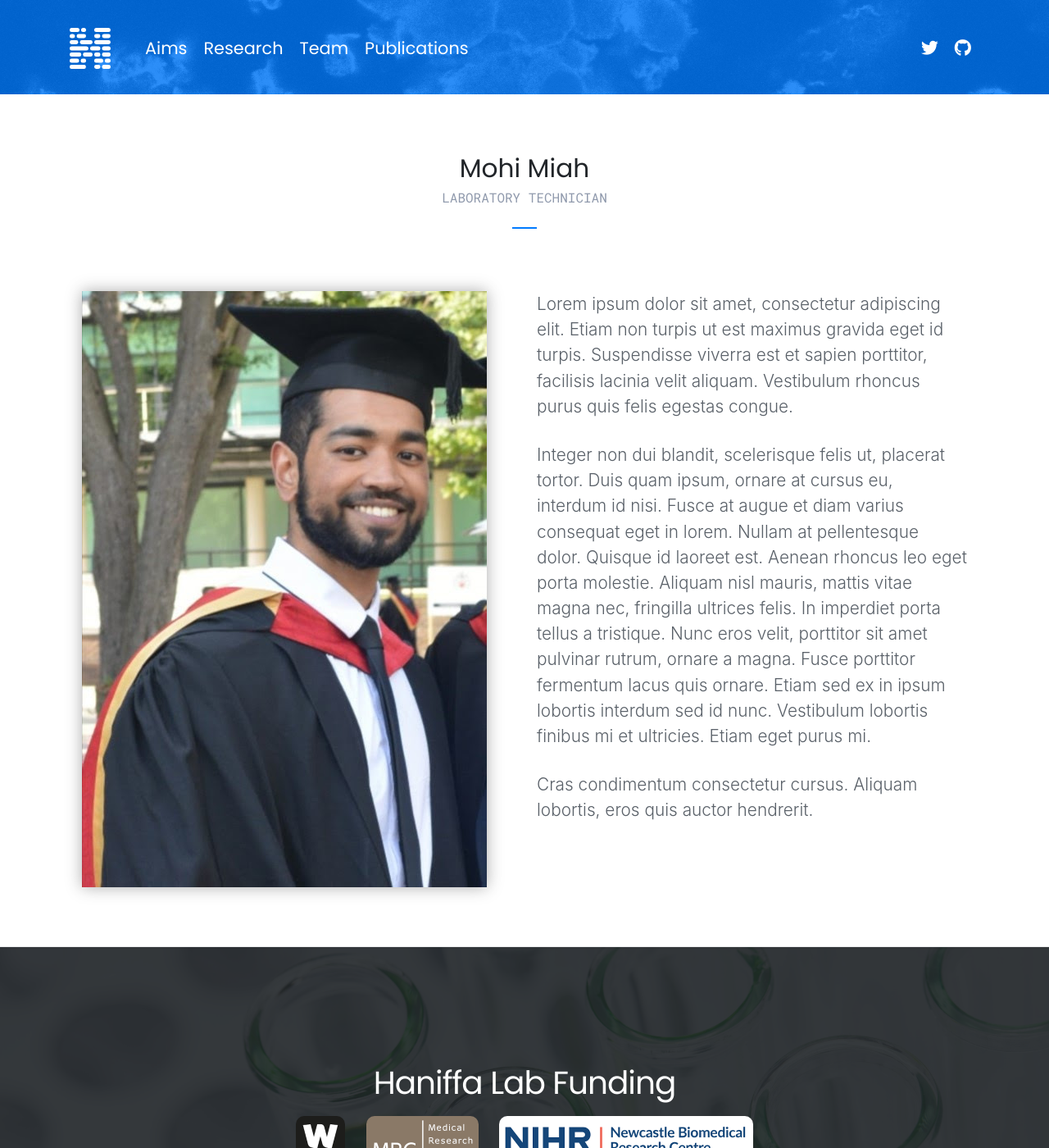
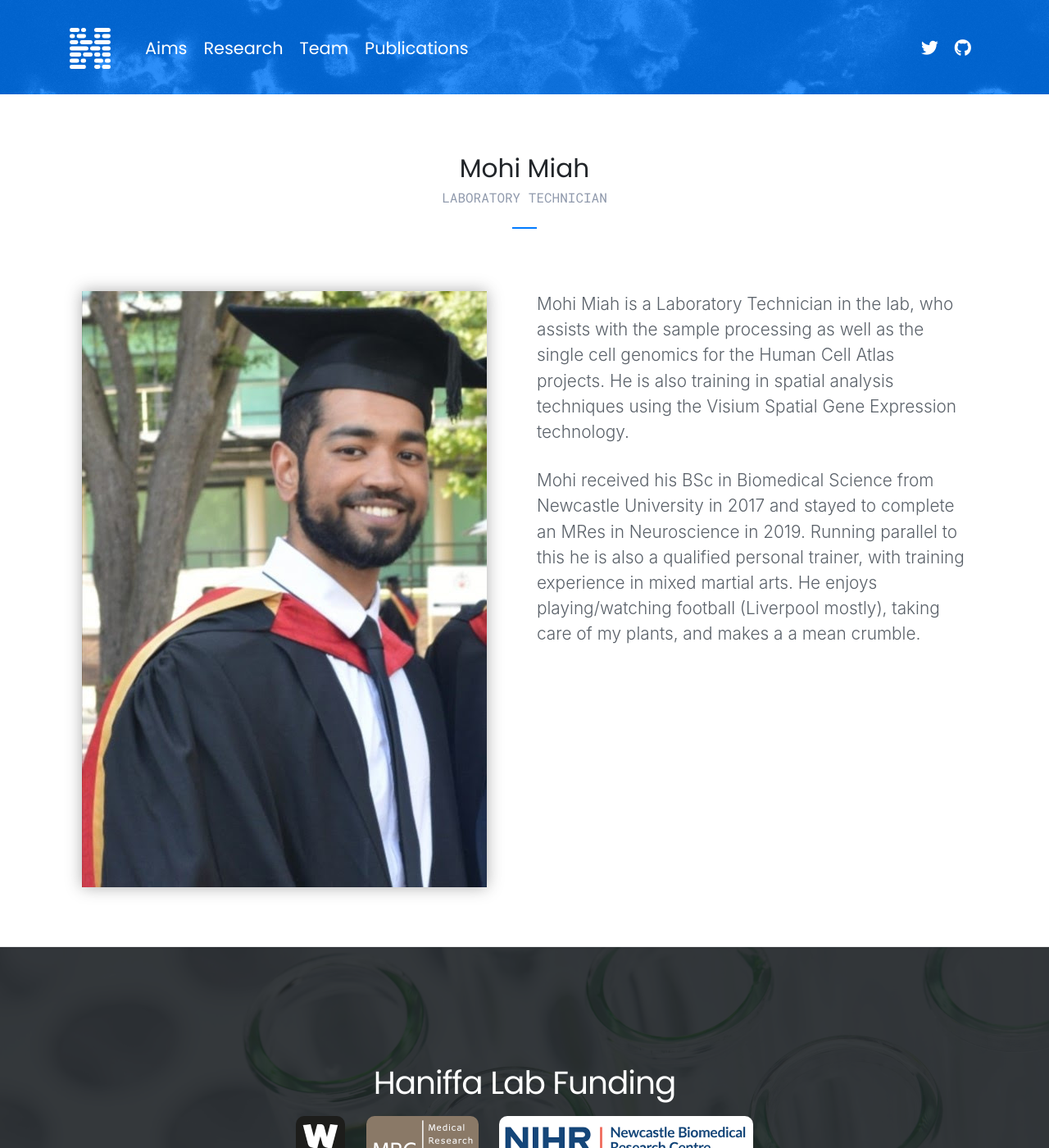
Before and after one commit to haniffalab/haniffalab.github.io, a Jekyll site: the page built from _team/mohi-miah.markdown, in a window 1280 px wide and 1400 px high. Shown: the whole window at 82% size. Built offline with Jekyll 4.4.1, drawn with Linux system fonts in a browser that asks for light colours; nearby versions of some CDN libraries.

Commit message:
profile updates

```diff
--- a/_team/gary-reynolds.markdown
+++ b/_team/gary-reynolds.markdown
@@ -5,8 +5,4 @@ position: "Wellcome Trust Clinical Career Development Fellow and Honorary Consul
 thumbnail: "gary-reynolds.png"
 image: "gary-reynolds-full.png"
 ---
-Lorem ipsum dolor sit amet, consectetur adipiscing elit. Etiam non turpis ut est maximus gravida eget id turpis. Suspendisse viverra est et sapien porttitor, facilisis lacinia velit aliquam. Vestibulum rhoncus purus quis felis egestas congue.
-
-Integer non dui blandit, scelerisque felis ut, placerat tortor. Duis quam ipsum, ornare at cursus eu, interdum id nisi. Fusce at augue et diam varius consequat eget in lorem. Nullam at pellentesque dolor. Quisque id laoreet est. Aenean rhoncus leo eget porta molestie. Aliquam nisl mauris, mattis vitae magna nec, fringilla ultrices felis. In imperdiet porta tellus a tristique. Nunc eros velit, porttitor sit amet pulvinar rutrum, ornare a magna. Fusce porttitor fermentum lacus quis ornare. Etiam sed ex in ipsum lobortis interdum sed id nunc. Vestibulum lobortis finibus mi et ultricies. Etiam eget purus mi.
-
-Cras condimentum consectetur cursus. Aliquam lobortis, eros quis auctor hendrerit.
+My primary interests are the pathogenesis of vasculitis, in particular Giant Cell Arteritis (GCA). My focus is on the role of mononuclear phagocytes, and in particular the contribution of multinucleated giant cells that are common to this group of diseases. In my clinical role, I am an Honorary Consultant based at the Freeman Hospital in Newcastle and recently contributed to the British Society of Rheumatology guidelines on the management of GCA.
--- a/_team/mohi-miah.markdown
+++ b/_team/mohi-miah.markdown
@@ -5,8 +5,6 @@ position: "Laboratory Technician"
 thumbnail: "mohi-miah.jpg"
 image: "mohi-miah-full.jpg"
 ---
-Lorem ipsum dolor sit amet, consectetur adipiscing elit. Etiam non turpis ut est maximus gravida eget id turpis. Suspendisse viverra est et sapien porttitor, facilisis lacinia velit aliquam. Vestibulum rhoncus purus quis felis egestas congue.
+Mohi Miah is a Laboratory Technician in the lab, who assists with the sample processing as well as the single cell genomics for the Human Cell Atlas projects. He is also training in spatial analysis techniques using the Visium Spatial Gene Expression technology.
 
-Integer non dui blandit, scelerisque felis ut, placerat tortor. Duis quam ipsum, ornare at cursus eu, interdum id nisi. Fusce at augue et diam varius consequat eget in lorem. Nullam at pellentesque dolor. Quisque id laoreet est. Aenean rhoncus leo eget porta molestie. Aliquam nisl mauris, mattis vitae magna nec, fringilla ultrices felis. In imperdiet porta tellus a tristique. Nunc eros velit, porttitor sit amet pulvinar rutrum, ornare a magna. Fusce porttitor fermentum lacus quis ornare. Etiam sed ex in ipsum lobortis interdum sed id nunc. Vestibulum lobortis finibus mi et ultricies. Etiam eget purus mi.
-
-Cras condimentum consectetur cursus. Aliquam lobortis, eros quis auctor hendrerit.
+Mohi received his BSc in Biomedical Science from Newcastle University in 2017 and stayed to complete an MRes in Neuroscience in 2019. Running parallel to this he is also a qualified personal trainer, with training experience in mixed martial arts. He enjoys playing/watching football (Liverpool mostly), taking care of my plants, and makes a a mean crumble.
```
